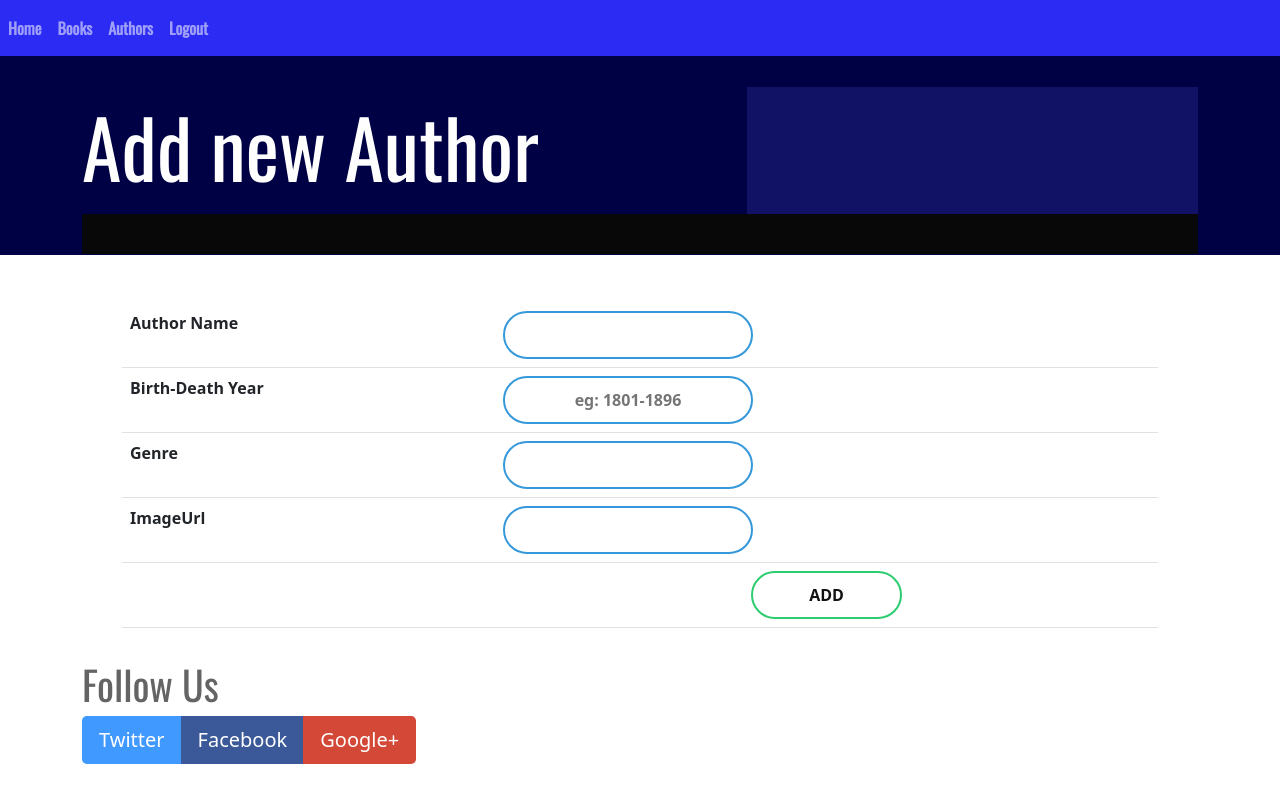
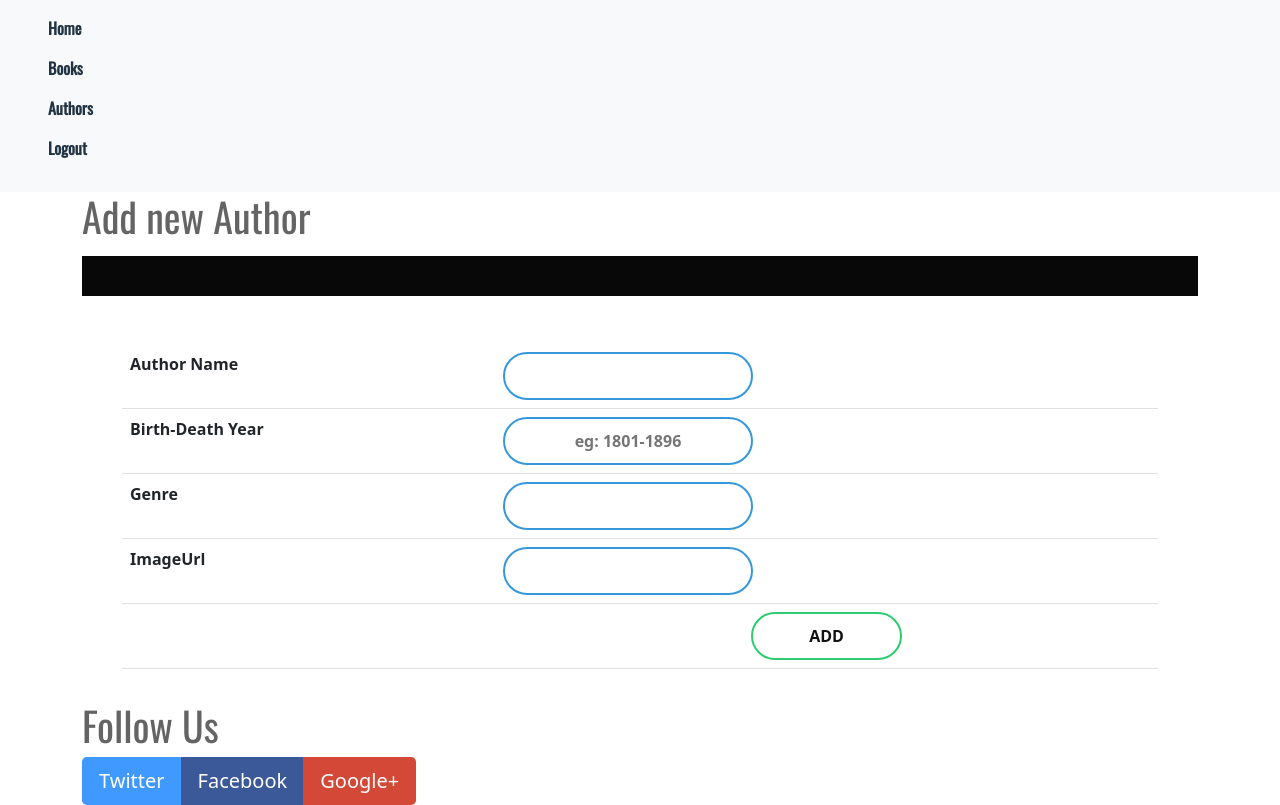
Before and after one commit to devukrish/libraryApplication, an Angular app in the folder Frontend/: page /addauthor in a window 1280 px wide. Built offline with nearby package versions, Linux system fonts and the light colour scheme; sample sign-in values are in the browser's storage.

Commit message:
Update newauthor.component.html

```diff
--- a/Frontend/src/app/newauthor/newauthor.component.html
+++ b/Frontend/src/app/newauthor/newauthor.component.html
@@ -1,10 +1,10 @@
-<nav class="navbar navbar-expand-lg navbar-dark " style=" background-color:#2b2bf4">
+<nav class="navbar navbar-expand-lg navbar-light bg-light " style=" background-color:#2b2bf4">
 
 
 
-    <div class="collapse navbar-collapse" id="navbarSupportedContent">
+    <div class="navbar-header" id="navbarSupportedContent">
 
-      <ul class="navbar-nav navbar-right">
+      <ul class="cdropdown-menu">
         <a class="nav-link"  routerLink="/"  >Home</a>
         <a class="nav-link"  routerLink="/books" >Books</a>
           <a class="nav-link"  routerLink="/authors"  >Authors</a>
@@ -15,7 +15,7 @@
       </ul>
     </div>
   </nav>
-  <div id="masthead">
+  <div id="navbar navbar-masthead">
     <div class="container">
       <div class="row">
         <div class="col-md-7">
```
